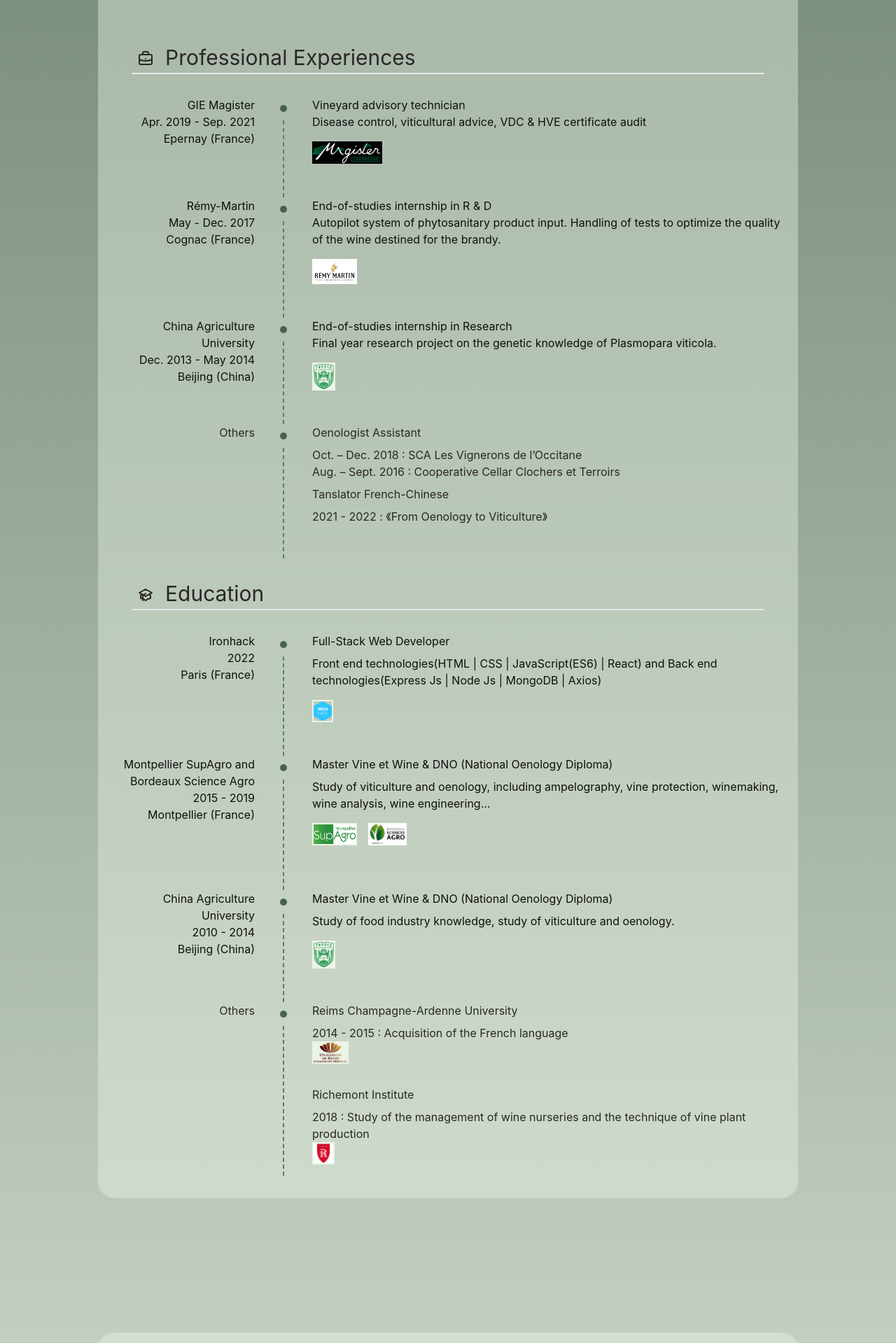
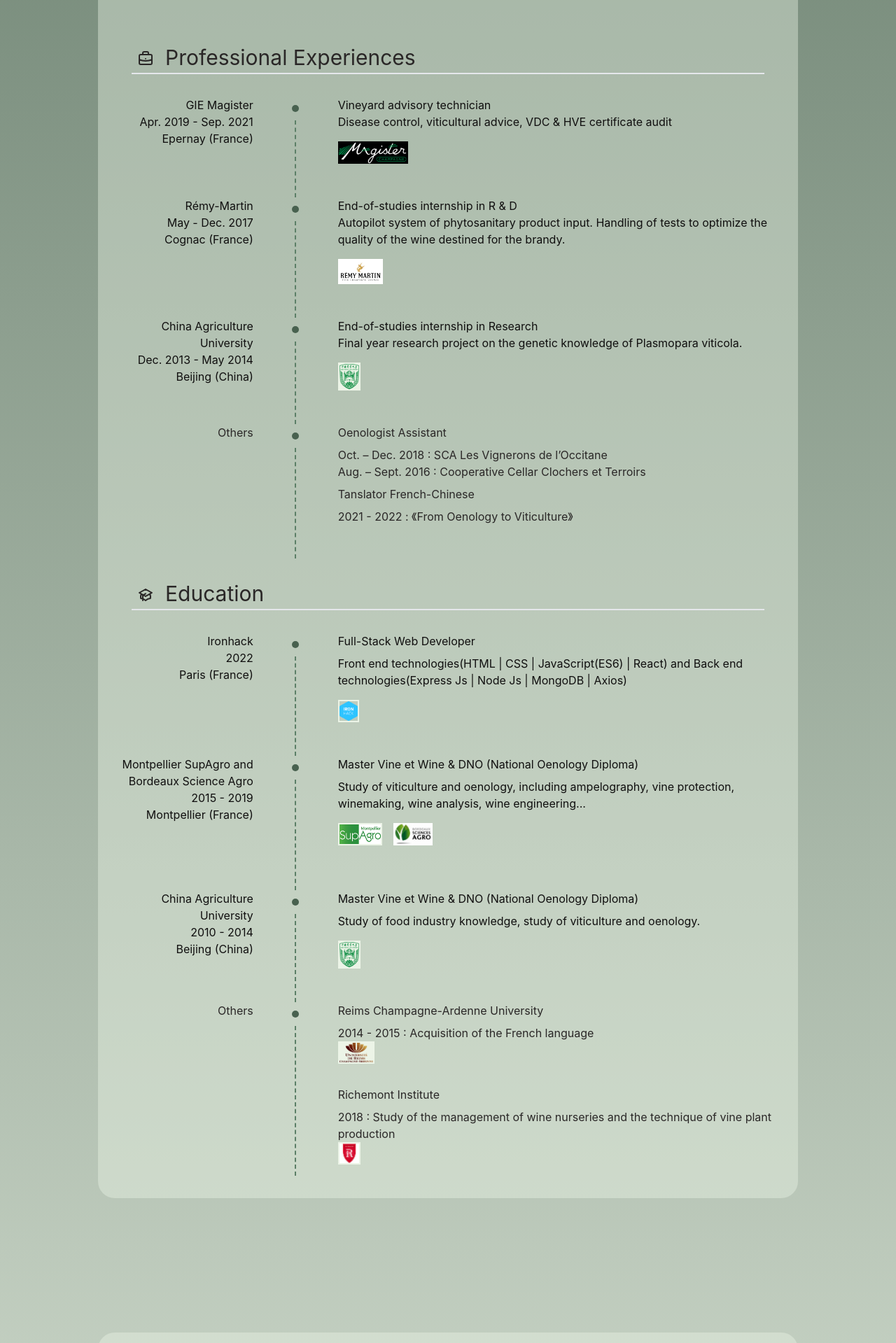
Before and after one commit to WenyiLULU/portfolio, a React (Create React App) app: page / in a window 1280 px wide. Shown: the part 1480-3399 px from the top of the page at 70% size. Built offline with nearby package versions, Linux system fonts and the light colour scheme.

Commit message:
⬆️ Update responsive of history Fixes #11
- Change content of history to grid for a better responsive
- Change width of icons for a better responsive

```diff
--- a/src/components/history.js
+++ b/src/components/history.js
@@ -212,13 +212,13 @@ export default function History(props) {
 
 
     return (
-        <section id="history" className="min-h-screen px-4 mx-3 my-8 font-normal rounded-3xl bg-secondary/40">
+        <section id="history" className="min-h-screen px-4 mx-3 my-8 text-sm font-normal rounded-3xl bg-secondary/40 md:text-base">
             <div className="grid mb-16 justify-items-stretch">
-                <h1  className="pt-16 text-5xl font-light text-center uppercase justify-self-center text-primary-focus col-span-full">
+                <h1  className="pt-16 text-4xl font-light text-center uppercase justify-self-center text-primary-focus col-span-full sm:text-5xl">
                     {contents.pro.history[props.lang]}
                 </h1>
             </div>
-            <h2 className="flex m-8 text-3xl border-b-2 text-neutral-focus">
+            <h2 className="flex m-8 text-2xl border-b-2 text-neutral-focus sm:text-3xl">
                 <svg xmlns="http://www.w3.org/2000/svg" className="w-6 h-6 m-2" fill="none" viewBox="0 0 24 24"
                      stroke="currentColor">
                     <path stroke-linecap="round" stroke-linejoin="round" stroke-width="2"
@@ -226,17 +226,17 @@ export default function History(props) {
                 </svg>
                 <p className="ml-2">{contents.pro.experiences[props.lang]}</p>
             </h2>
-            <article className="flex">
-                <header className="flex-none text-right w-36 lg:w-52">
+            <article className="grid grid-cols-9 gap-3">
+                <header className="col-span-2 text-right">
                     <h2>{contents.pro.magister}</h2>
                     <p>{contents.pro.magister_date[props.lang]}</p>
                     <p>{contents.pro.magister_city[props.lang]}</p>
                 </header>
-                <div className="flex flex-col mx-6 justify-items-center">
+                <div className="flex flex-col place-items-center">
                     <span className="flex-none w-2.5 h-2.5  bg-primary-focus rounded-3xl m-3" />
                     <span className="w-0 mx-4 border-l-2 border-dashed grow border-primary"/>
                 </div>
-                <main className="pb-6 mb-6 grow">
+                <main className="col-span-6 pb-6 mb-6">
                     <h3>{contents.pro.magister_title[props.lang]}</h3>
                     <p>{contents.pro.magister_detail[props.lang]}</p>
                     <a className="w-10" href="https://www.reseau-magister.fr/" target="_blank" rel="noopener noreferrer">
@@ -244,17 +244,17 @@ export default function History(props) {
                     </a>
                 </main>
             </article>
-            <article className="flex">
-                <header className="flex-none text-right w-36 lg:w-52">
+            <article className="grid grid-cols-9 gap-3">
+                <header className="col-span-2 text-right">
                     <h2>{contents.pro.remy}</h2>
                     <p>{contents.pro.remy_date[props.lang]}</p>
                     <p>{contents.pro.remy_city[props.lang]}</p>
                 </header>
-                <div className="flex flex-col mx-6 justify-items-center">
+                <div className="flex flex-col place-items-center">
                     <span className="flex-none w-2.5 h-2.5 bg-primary-focus rounded-3xl m-3" />
                     <span className="w-0 mx-4 border-l-2 border-dashed grow border-primary"/>
                 </div>
-                <main className="pb-6 mb-6 grow">
+                <main className="col-span-6 pb-6 mb-6">
                     <h3>{contents.pro.remy_title[props.lang]}</h3>
                     <p>{contents.pro.remy_detail[props.lang]}</p>
                     <a href="https://www.remymartin.com/" target="_blank" rel="noopener noreferrer">
@@ -262,17 +262,17 @@ export default function History(props) {
                     </a>
                 </main>
             </article>
-            <article className="flex">
-                <header className="flex-none text-right w-36 lg:w-52">
+            <article className="grid grid-cols-9 gap-3">
+                <header className="col-span-2 text-right">
                     <h2>{contents.pro.cau[props.lang]}</h2>
                     <p>{contents.pro.cau_date[props.lang]}</p>
                     <p>{contents.pro.cau_city[props.lang]}</p>
                 </header>
-                <div className="flex flex-col mx-6 justify-items-center">
+                <div className="flex flex-col place-items-center">
                     <span className="flex-none w-2.5 h-2.5 bg-primary-focus rounded-3xl m-3" />
                     <span className="w-0 mx-4 border-l-2 border-dashed grow border-primary"/>
                 </div>
-                <main className="pb-6 mb-6 grow">
+                <main className="col-span-6 pb-6 mb-6">
                     <h3>{contents.pro.cau_title[props.lang]}</h3>
                     <p>{contents.pro.cau_detail[props.lang]}</p>
                     <a href="https://www.cau.edu.cn/" target="_blank" rel="noopener noreferrer">
@@ -280,15 +280,15 @@ export default function History(props) {
                     </a>
                 </main>
             </article>
-            <article className="flex text-neutral-focus">
-                <header className="flex-none text-right w-36 lg:w-52">
+            <article className="grid grid-cols-9 gap-3 text-neutral-focus">
+                <header className="col-span-2 text-right">
                     <h2>{contents.others[props.lang]}</h2>
                 </header>
-                <div className="flex flex-col mx-6 justify-items-center">
+                <div className="flex flex-col place-items-center">
                     <span className="flex-none w-2.5 h-2.5 bg-primary-focus rounded-3xl m-3" />
                     <span className="w-0 mx-4 border-l-2 border-dashed grow border-primary"/>
                 </div>
-                <main className="pb-6 mb-6 grow">
+                <main className="col-span-6 pb-6 mb-6">
                     <h3 className="mb-2">{contents.pro.other_title[props.lang]}</h3>
                     <p>{contents.pro.occi[props.lang]}</p>
                     <p>{contents.pro.cloche[props.lang]}</p>
@@ -296,7 +296,7 @@ export default function History(props) {
                     <p>{contents.pro.trad_detail[props.lang]}</p>
                 </main>
             </article>
-            <h2 className="flex m-8 text-3xl border-b-2 text-neutral-focus">
+            <h2 className="flex m-8 text-2xl border-b-2 text-neutral-focus sm:text-3xl">
                 <svg xmlns="http://www.w3.org/2000/svg" className="w-6 h-6 m-2" fill="none" viewBox="0 0 24 24"
                      stroke="currentColor">
                     <path d="M12 14l9-5-9-5-9 5 9 5z"/>
@@ -307,17 +307,17 @@ export default function History(props) {
                 </svg>
                 <p className="ml-2">{contents.etu.formation[props.lang]}</p>
             </h2>
-            <article className="flex">
-                <header className="flex-none text-right w-36 lg:w-52">
+            <article className="grid grid-cols-9 gap-3">
+                <header className="col-span-2 text-right">
                     <h2>{contents.etu.ironhack[props.lang]}</h2>
                     <p>{contents.etu.ironhack_date}</p>
                     <p>{contents.etu.ironhack_city[props.lang]}</p>
                 </header>
-                <div className="flex flex-col mx-6 justify-items-center">
+                <div className="flex flex-col place-items-center">
                     <span className="flex-none w-2.5 h-2.5 bg-primary-focus rounded-3xl m-3" />
                     <span className="w-0 mx-4 border-l-2 border-dashed grow border-primary"/>
                 </div>
-                <main className="pb-6 mb-6 grow">
+                <main className="col-span-6 pb-6 mb-6">
                     <h3 className="mb-2">{contents.etu.ironhack_degree[props.lang]}</h3>
                     <p>{contents.etu.ironhack_content[props.lang]}</p>
                     <div className="flex">
@@ -327,17 +327,17 @@ export default function History(props) {
                     </div>
                 </main>
             </article>
-            <article className="flex">
-                <header className="flex-none text-right w-36 lg:w-52">
+            <article className="grid grid-cols-9 gap-3">
+                <header className="col-span-2 text-right">
                     <h2>{contents.etu.supagro[props.lang]}</h2>
                     <p>{contents.etu.supagro_date}</p>
                     <p>{contents.etu.supagro_city[props.lang]}</p>
                 </header>
-                <div className="flex flex-col mx-6 justify-items-center">
+                <div className="flex flex-col place-items-center">
                     <span className="flex-none w-2.5 h-2.5 bg-primary-focus rounded-3xl m-3" />
                     <span className="w-0 mx-4 border-l-2 border-dashed grow border-primary"/>
                 </div>
-                <main className="pb-6 mb-6 grow">
+                <main className="col-span-6 pb-6 mb-6">
                     <h3 className="mb-2">{contents.etu.supagro_degree[props.lang]}</h3>
                     <p>{contents.etu.supagro_content[props.lang]}</p>
                     <div className="flex">
@@ -350,17 +350,17 @@ export default function History(props) {
                     </div>
                 </main>
             </article>
-            <article className="flex">
-                <header className="flex-none text-right w-36 lg:w-52">
+            <article className="grid grid-cols-9 gap-3">
+                <header className="col-span-2 text-right">
                     <h2>{contents.etu.cau[props.lang]}</h2>
                     <p>{contents.etu.cau_date}</p>
                     <p>{contents.etu.cau_city[props.lang]}</p>
                 </header>
-                <div className="flex flex-col mx-6 justify-items-center">
+                <div className="flex flex-col place-items-center">
                     <span className="flex-none w-2.5 h-2.5 bg-primary-focus rounded-3xl m-3" />
                     <span className="w-0 mx-4 border-l-2 border-dashed grow border-primary"/>
                 </div>
-                <main className="pb-6 mb-6 grow">
+                <main className="col-span-6 pb-6 mb-6">
                     <h3 className="mb-2">{contents.etu.supagro_degree[props.lang]}</h3>
                     <p>{contents.etu.cau_content[props.lang]}</p>
                     <a href="https://www.cau.edu.cn/" target="_blank" rel="noopener noreferrer">
@@ -368,15 +368,15 @@ export default function History(props) {
                     </a>
                 </main>
             </article>
-            <article className="flex text-neutral-focus">
-                <header className="flex-none text-right w-36 lg:w-52">
+            <article className="grid grid-cols-9 gap-3 text-neutral-focus">
+                <header className="col-span-2 text-right">
                     <h2>{contents.others[props.lang]}</h2>
                 </header>
-                <div className="flex flex-col mx-6 justify-items-center">
+                <div className="flex flex-col place-items-center">
                     <span className="flex-none w-2.5 h-2.5 bg-primary-focus rounded-3xl m-3" />
                     <span className="w-0 mx-4 mb-8 border-l-2 border-dashed grow border-primary"/>
                 </div>
-                <main className="pb-6 mb-6 grow">
+                <main className="col-span-6 pb-6 mb-6">
                     <h3 className="mb-2">{contents.etu.reims[props.lang]}</h3>
                     <p>{contents.etu.reims_detail[props.lang]}</p>
                     <a href="https://www.cau.edu.cn/" target="_blank" rel="noopener noreferrer">
```
Also changed, not shown: src/components/skills.js (+21 -20 lines).
